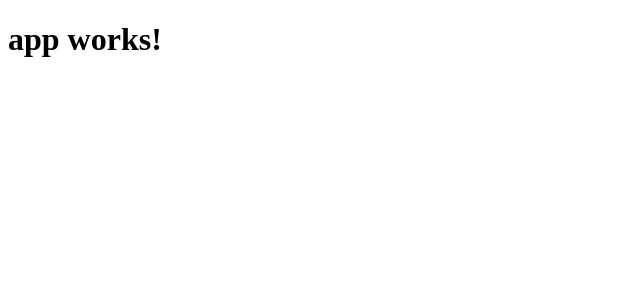
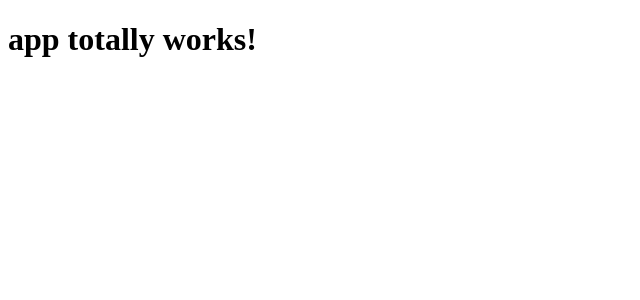
Before and after one commit to solarflare045/bist-weapon, an Angular app: page / in a window 1280 px wide. Shown: the top 300 px of the page, without its empty margins (0-640 px from the left). Built offline with nearby package versions, Linux system fonts and the light colour scheme.

Commit message:
Try more effective travis build.

```diff
--- a/src/app/app.component.ts
+++ b/src/app/app.component.ts
@@ -6,5 +6,5 @@ import { Component } from '@angular/core';
   styleUrls: ['./app.component.css']
 })
 export class AppComponent {
-  title = 'app works!';
+  title = 'app totally works!';
 }
```
Also changed, not shown: .travis.yml.
